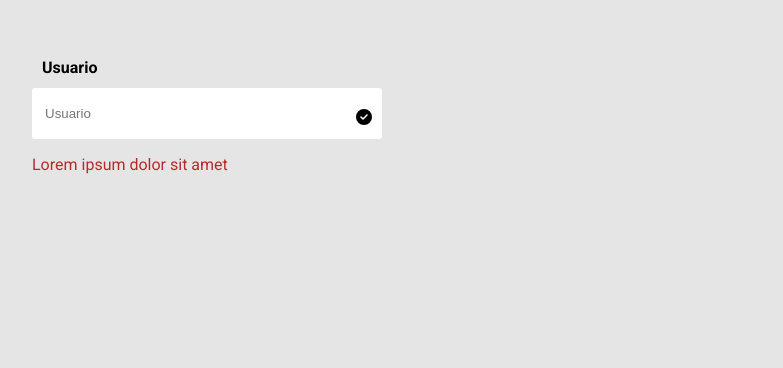
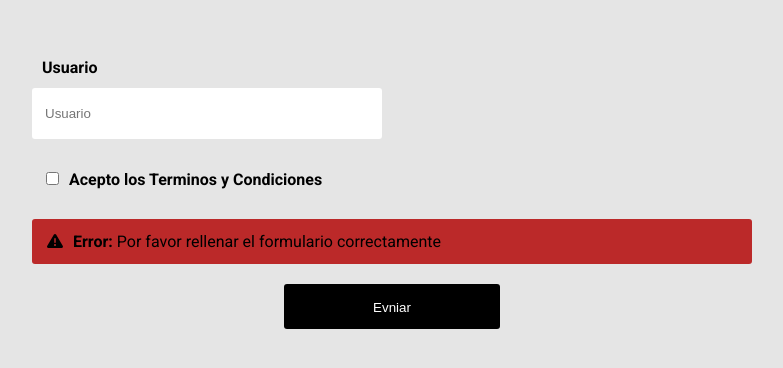
Before and after one commit to prietoLuisdW/ReactProyects, a React (Create React App) app: page / in a window 1280 px wide. Shown: the top 368 px of the page, without its empty margins (248-1031 px from the left). Built offline with nearby package versions, Linux system fonts and the light colour scheme.

Commit message:
Styled All Elements Form

```diff
--- a/src/App.js
+++ b/src/App.js
@@ -1,7 +1,7 @@
 import React from "react";
-import { Formulario, GrupoInput, IconoValidacion, Input, Label, LeyendaError } from "./Elementos/Formularios";
-
-import { faCheckCircle } from '@fortawesome/free-solid-svg-icons'
+import { Boton, ContenedorBotonCentrado, ContenedorTerminos, Formulario, GrupoInput, IconoValidacion, Input, Label, LeyendaError, MensajeError, MensajeExito } from "./Elementos/Formularios";
+import { FontAwesomeIcon } from '@fortawesome/react-fontawesome'
+import { faCheckCircle, faExclamationTriangle } from '@fortawesome/free-solid-svg-icons'
 
 
 
@@ -11,13 +11,28 @@ function App() {
         <main>
             <Formulario action="">
                 <div>
-                    <Label htmlFor="">Usuario</Label>
+                    <Label htmlFor="nombre">Usuario</Label>
                     <GrupoInput>
-                        <Input type="text" placeholder="Usuario"></Input>
+                        <Input type="text" placeholder="Usuario" id="nombre"></Input>
                         <IconoValidacion icon={faCheckCircle}/>
                     </GrupoInput>
                     <LeyendaError>Lorem ipsum dolor sit amet</LeyendaError>
                 </div>
+                <ContenedorTerminos>
+                    <Label>
+                        <input type="checkbox" name="terminos" />
+                        Acepto los Terminos y Condiciones
+                    </Label>
+                </ContenedorTerminos>
+                <MensajeError>
+                    <p>
+                        <FontAwesomeIcon icon={faExclamationTriangle}/>
+                        <b>Error:</b> Por favor rellenar el formulario correctamente</p>
+                </MensajeError>
+                <ContenedorBotonCentrado>
+                    <Boton type="submit"> Evniar</Boton>
+                    <MensajeExito>El formualrio se envio exitosamente</MensajeExito>
+                </ContenedorBotonCentrado>
             </Formulario>
         </main>
     )
--- a/src/Elementos/Formularios.js
+++ b/src/Elementos/Formularios.js
@@ -52,8 +52,8 @@ const Input = styled.input`
 const LeyendaError = styled.p`
     font-size: 12 px;
     margin-bottom: 0;
-    color: ${colores.error}
-    // displey: none;
+    color: ${colores.error};
+    display: none;
 `
 
 const IconoValidacion = styled(FontAwesomeIcon)`
@@ -62,7 +62,67 @@ const IconoValidacion = styled(FontAwesomeIcon)`
     bottom: 14px;
     z-index: 100;
     font-size: 16px;
-    // opacity: 0;
+    opacity: 0;
 `
 
-export {Formulario, Label, GrupoInput, Input, LeyendaError, IconoValidacion}
+const ContenedorTerminos = styled.div`
+    grid-column: span 2;
+    input {
+        margin-right: 10px
+    }
+`
+
+const ContenedorBotonCentrado = styled.div`
+    display: flex;
+    flex-direction: column;
+    align-items: center;
+    grid-column: span 2;
+`
+
+const Boton = styled.button`
+    height: 45px;
+    line-height: 45px;
+    width: 30%;
+    background: #000;
+    color: #fff;
+    font-weigth: bold;
+    border: none;
+    border-radius: 3px;
+    cursor: pointer;
+    transition: .1s ease all;
+    &:hover{
+        box-shadow: 3px 0px 30px rgba(163, 163, 163, 1)
+    }
+`
+
+const  MensajeExito = styled.p`
+    font-size: 14px;
+    color: ${colores.exito};
+    display: none;
+`
+const MensajeError = styled.div`
+    height: 45px;
+    line-height: 45px;
+    background-color: ${colores.error};
+    padding: 0px 15px;
+    border-radius: 3px;
+    grid-column: span 2;
+    p {
+        margin: 0px;
+    }
+    b{
+        margin-left: 10px;
+    }
+`
+
+export {Formulario,
+    Label,
+    GrupoInput,
+    Input,
+    LeyendaError,
+    IconoValidacion,
+    ContenedorTerminos,
+    ContenedorBotonCentrado,
+    Boton,
+    MensajeExito,
+    MensajeError}
```
